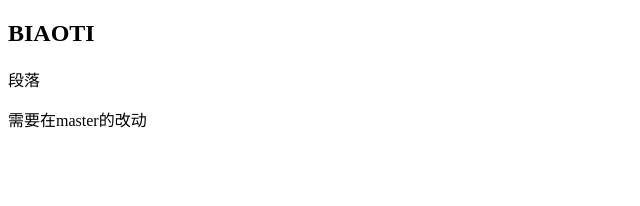
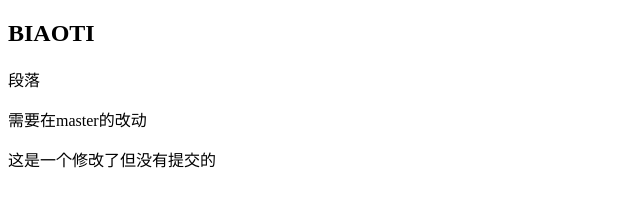
Before and after one commit to SuperPowerZhang/demo, a plain HTML site: page index.html in a window 1280 px wide. Shown: the whole page, without its empty margins (0-640 px from the left). Drawn offline with Linux system fonts and the light colour scheme.

Commit message:
只add了index.html的修改，js文件没有管试试切换分支

```diff
--- a/index.html
+++ b/index.html
@@ -11,6 +11,7 @@
     <H2>BIAOTI</H2>
     <P>段落 </P>
     <p>需要在master的改动</p>
+    <P>这是一个修改了但没有提交的</P>
 
 </body>
 
```
